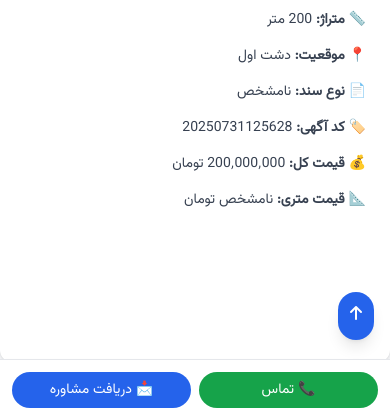
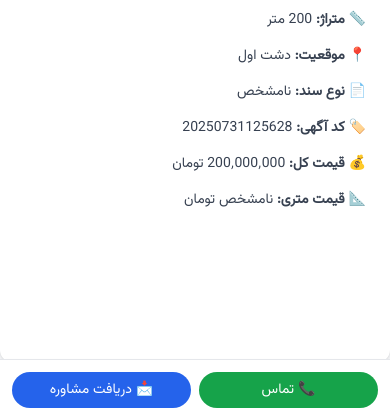
Before and after one commit to asman-trader/garmabsard-flask, a Flask app: page /land/20250731125628 in a window 390 px wide. Shown: the part 424-844 px from the top of the page. Run offline with Flask 3, Linux system fonts and the light colour scheme; some libraries are stand-ins or nearby versions.

Commit message:
Auto commit version v1

```diff
--- a/app/templates/land_detail.html
+++ b/app/templates/land_detail.html
@@ -34,10 +34,6 @@
 </head>
 <body class="bg-gray-100 text-gray-800 dark:bg-slate-900 dark:text-slate-100">
 
-  <!-- دکمه برگشت به بالا -->
-  <button onclick="scrollToTop()" class="fixed bottom-20 right-4 sm:hidden z-40 bg-blue-600 text-white p-3 rounded-full shadow-lg">
-    <i class="fas fa-arrow-up"></i>
-  </button>
 
   <!-- هدر -->
 <header class="bg-white dark:bg-slate-800 shadow p-4 sticky top-0 z-30">
```
Also changed, not shown: app/templates/profile.html (line endings or trailing spaces).
